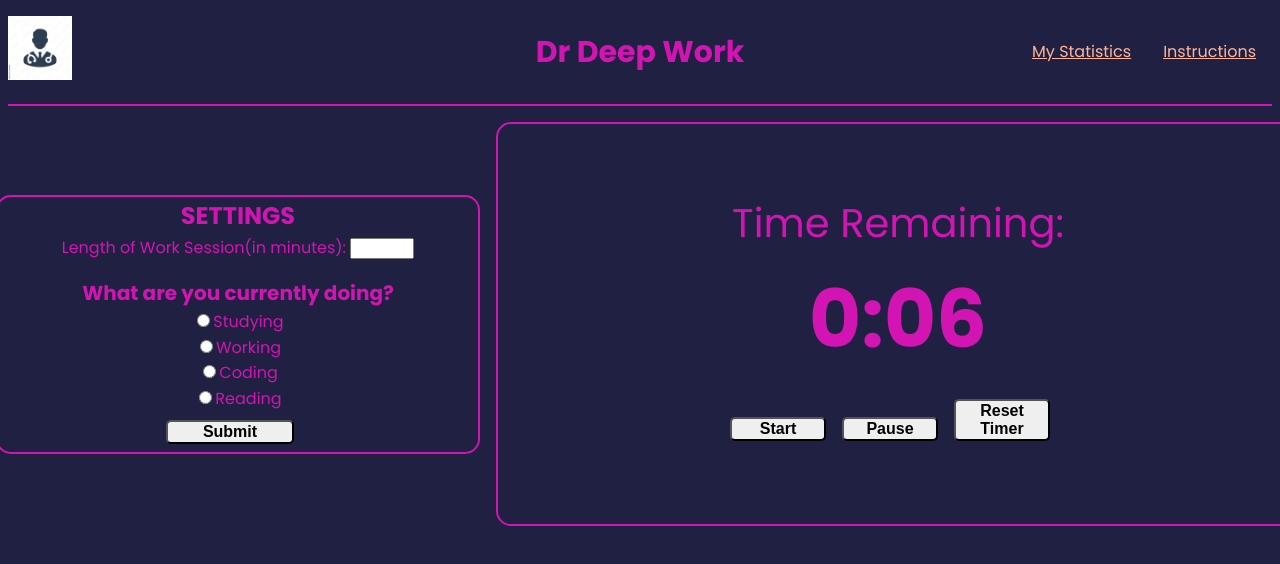
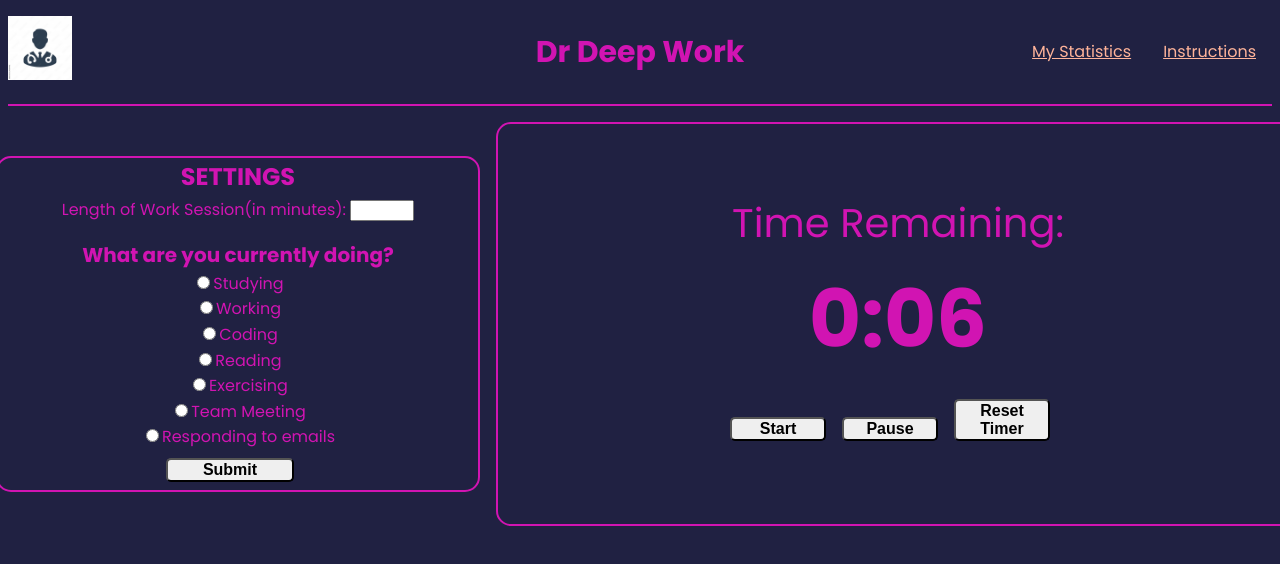
Before and after one commit to Jeffrey-Stenger/Final_Project, a React (Create React App) app: page / in a window 1280 px wide. Shown: the top 564 px of the page. Built offline with nearby package versions, Linux system fonts and the light colour scheme; no server answers.

Commit message:
Main features finished. Some styling to be applied

```diff
--- a/src/Settings.js
+++ b/src/Settings.js
@@ -97,6 +97,33 @@ function Settings({ updateDuration, updateActivity }) {
                         />
                         <label for="reading">Reading</label>
                     </div>
+                    <div className="radio-option-wrapper">
+                        <input
+                            type="radio"
+                            id="exercising"
+                            name="activity"
+                            value="exercising"
+                        />
+                        <label for="exercising">Exercising</label>
+                    </div>
+                    <div className="radio-option-wrapper">
+                        <input
+                            type="radio"
+                            id="team-meeting"
+                            name="activity"
+                            value="team meeting"
+                        />
+                        <label for="team-meeting">Team Meeting</label>
+                    </div>
+                    <div className="radio-option-wrapper">
+                        <input
+                            type="radio"
+                            id="responding-to-emails"
+                            name="activity"
+                            value="responding to emails"
+                        />
+                        <label for="team-meeting">Responding to emails</label>
+                    </div>
                     <button type="submit">Submit</button>
                     {submissionSuccess && <p>submitted!</p>}
                 </div>
```
Also changed, not shown: package.json (+11 -1 lines), 1 other file (tests, documents, lock files or other folders).
